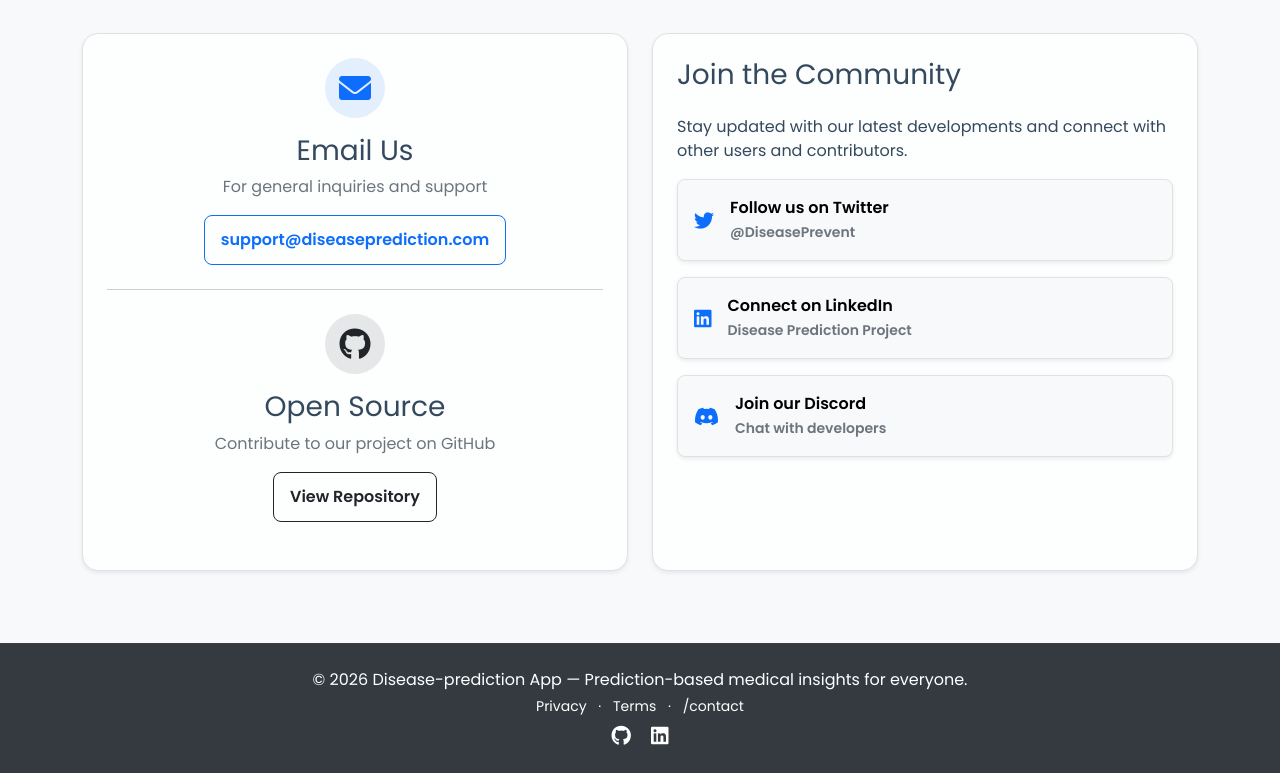
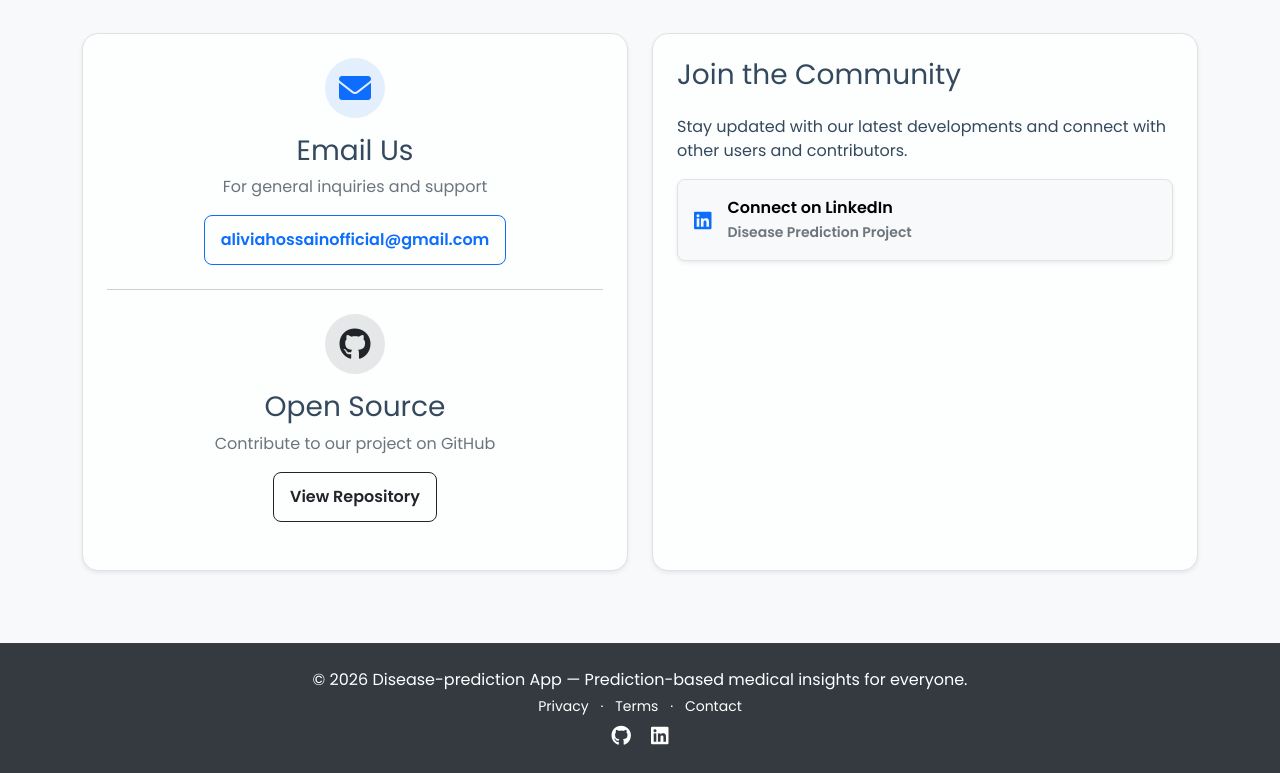
Before and after one commit to aliviahossain/Disease-prediction, a Flask app: page /contact in a window 1280 px wide. Shown: the part 225-998 px from the top of the page. Run offline with Flask 3, Linux system fonts and the light colour scheme; some libraries are stand-ins or nearby versions.

Commit message:
updated contact

```diff
--- a/backend/templates/base.html
+++ b/backend/templates/base.html
@@ -302,7 +302,7 @@
                 <span class="mx-2">·</span>
                 <a href="/terms" class="text-white text-decoration-none">Terms</a>
                 <span class="mx-2">·</span>
-                <a href="/contact" class="text-white text-decoration-none">{{ url_for('disease.contact') }}</a>
+                <a href="/contact" class="text-white text-decoration-none">Contact</a>
             </p>
             <p class="mb-0">
                 <a href="https://github.com/aliviahossain/Disease-prediction" target="_blank" rel="noopener"
--- a/backend/templates/contact.html
+++ b/backend/templates/contact.html
@@ -20,7 +20,7 @@
                     <h3>Email Us</h3>
                     <p class="text-muted">For general inquiries and support</p>
                     <a href="mailto:support@diseaseprediction.com"
-                        class="btn btn-outline-primary">support@diseaseprediction.com</a>
+                        class="btn btn-outline-primary">aliviahossainofficial@gmail.com</a>
                 </div>
 
                 <hr class="my-4">
@@ -47,15 +47,15 @@
                 <p>Stay updated with our latest developments and connect with other users and contributors.</p>
 
                 <div class="d-grid gap-3">
-                    <a href="#" class="btn btn-light d-flex align-items-center p-3 border shadow-sm hover-lift">
+                    <!--<a href="#" class="btn btn-light d-flex align-items-center p-3 border shadow-sm hover-lift">
                         <i class="fab fa-twitter text-primary fa-lg me-3"></i>
                         <div class="text-start">
                             <div class="fw-bold">Follow us on Twitter</div>
                             <small class="text-muted">@DiseasePrevent</small>
                         </div>
-                    </a>
+                    </a>-->
 
-                    <a href="#" class="btn btn-light d-flex align-items-center p-3 border shadow-sm hover-lift">
+                    <a href="https://www.linkedin.com/in/alivia-hossain-513a3a365/" class="btn btn-light d-flex align-items-center p-3 border shadow-sm hover-lift">
                         <i class="fab fa-linkedin text-primary fa-lg me-3"></i>
                         <div class="text-start">
                             <div class="fw-bold">Connect on LinkedIn</div>
@@ -63,13 +63,13 @@
                         </div>
                     </a>
 
-                    <a href="#" class="btn btn-light d-flex align-items-center p-3 border shadow-sm hover-lift">
+                    <!--<a href="#" class="btn btn-light d-flex align-items-center p-3 border shadow-sm hover-lift">
                         <i class="fab fa-discord text-primary fa-lg me-3"></i>
                         <div class="text-start">
                             <div class="fw-bold">Join our Discord</div>
                             <small class="text-muted">Chat with developers</small>
                         </div>
-                    </a>
+                    </a>-->
                 </div>
             </div>
         </div>
```
